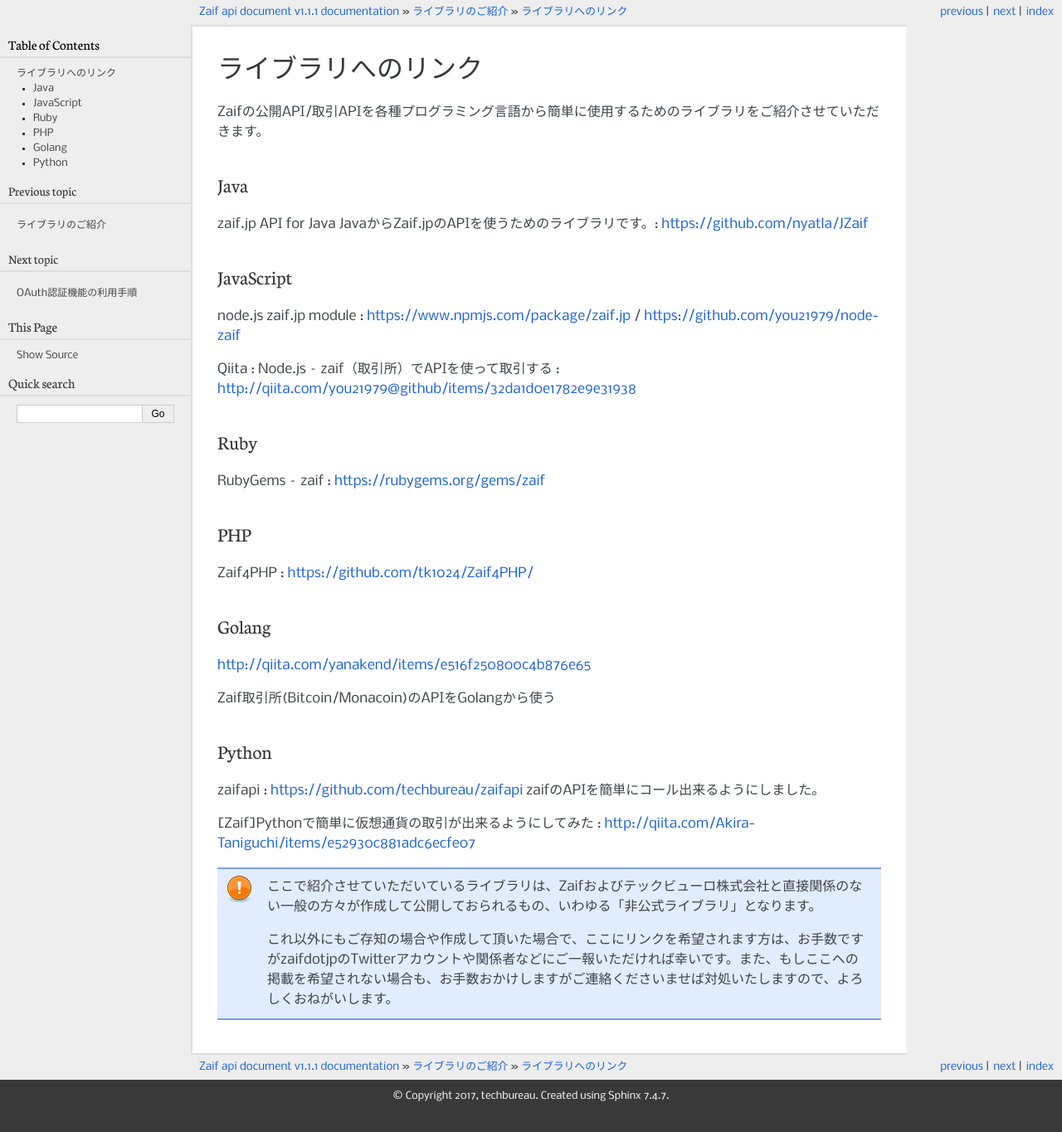
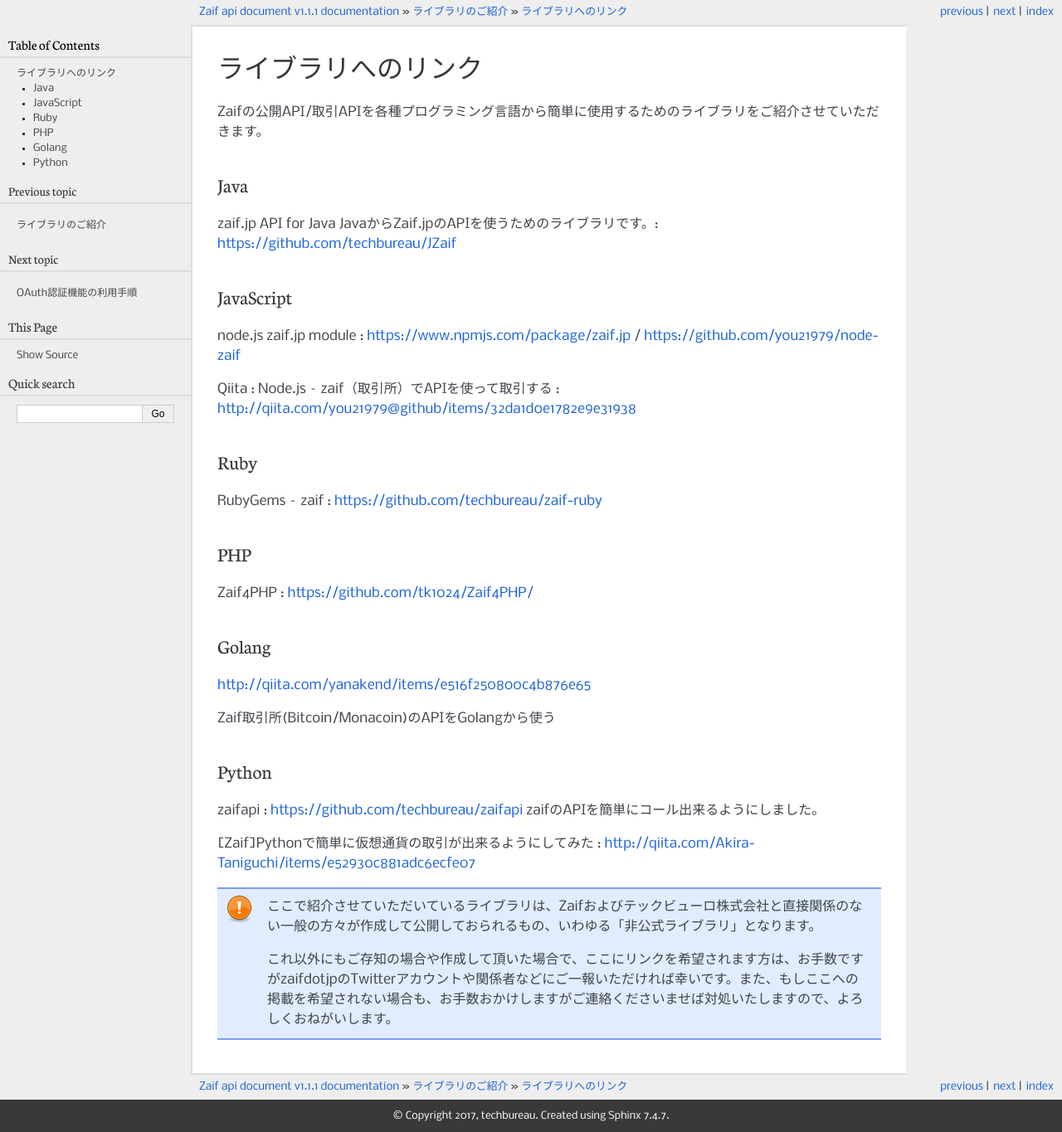
Before and after one commit to techbureau/api-doc, a Sphinx documentation site: the page built from docs/library/1_common.rst, in a window 1280 px wide. Shown: the whole page at 83% size. Built offline with Sphinx 7.4.7, drawn with Linux system fonts in a browser that asks for light colours; before the commit the page ends 1341 px from its top, so only the background shows below that; some of the changed lines change nothing that is shown.

Commit message:
Update libraries links

```diff
--- a/docs/library/1_common.rst
+++ b/docs/library/1_common.rst
@@ -6,7 +6,7 @@
 
 Java
 ========
-zaif.jp API for Java JavaからZaif.jpのAPIを使うためのライブラリです。: https://github.com/nyatla/JZaif
+zaif.jp API for Java JavaからZaif.jpのAPIを使うためのライブラリです。: https://github.com/techbureau/JZaif
 
 JavaScript
 ================
@@ -16,7 +16,7 @@
 
 Ruby
 ========
-RubyGems – zaif : https://rubygems.org/gems/zaif
+RubyGems – zaif : https://github.com/techbureau/zaif-ruby
 
 PHP
 ========
```
